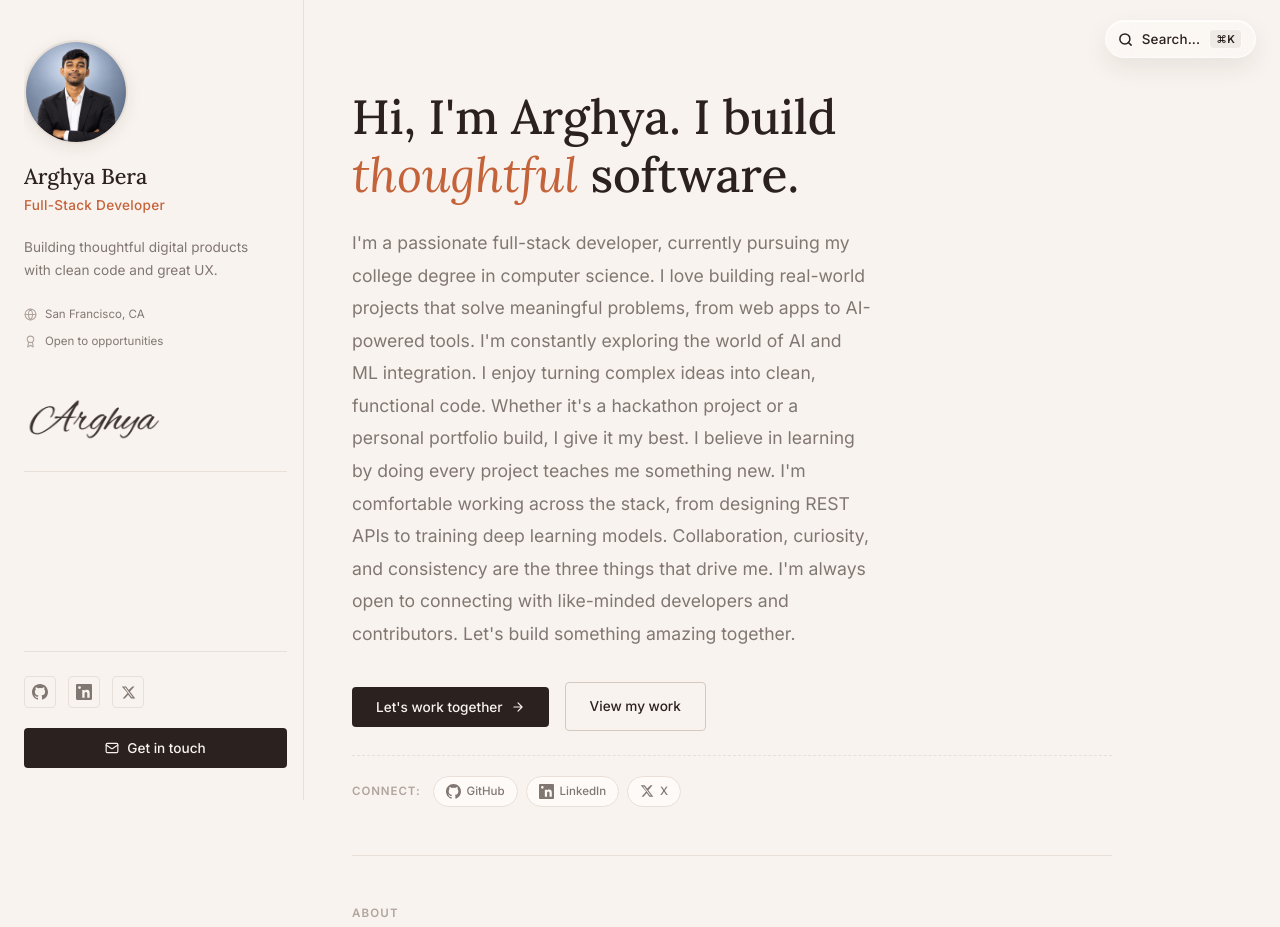
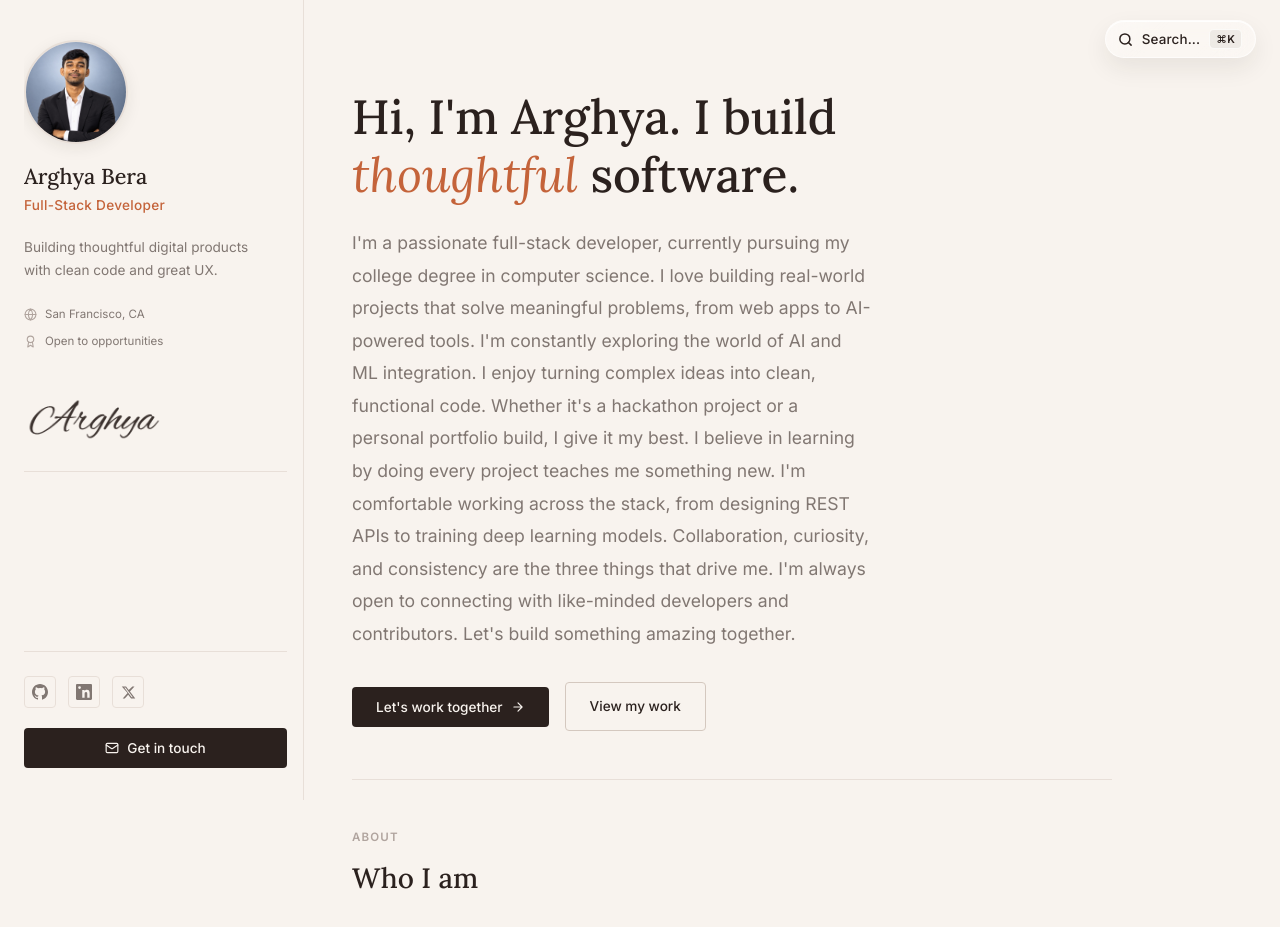
Before and after one commit to arghyabera007-hue/resume.me, a React (Vite) app: page / in a window 1280 px wide. Shown: the top 927 px of the page. Built offline with nearby package versions, Linux system fonts and the light colour scheme.

Commit message:
Remove extra connect links block from hero and contact sections

```diff
--- a/src/components/Contact.jsx
+++ b/src/components/Contact.jsx
@@ -1,6 +1,5 @@
 import { useState } from 'react';
 import { profile } from '../data/portfolio';
-import { IconGithub, IconLinkedin, IconX } from './SocialIcons';
 
 function validate(fields) {
   const errors = {};
@@ -155,42 +154,6 @@ export default function Contact() {
           {status === 'sending' ? 'Opening mail…' : 'Send message'}
         </button>
       </form>
-
-      <div className="contact__social">
-        <p className="contact__social-label">Connect directly via</p>
-        <div className="contact__social-links" aria-label="Social media profiles">
-          <a
-            href={profile.social.github}
-            target="_blank"
-            rel="noopener noreferrer"
-            className="contact__social-btn"
-            aria-label="GitHub profile"
-          >
-            <IconGithub size={16} />
-            <span>GitHub</span>
-          </a>
-          <a
-            href={profile.social.linkedin}
-            target="_blank"
-            rel="noopener noreferrer"
-            className="contact__social-btn"
-            aria-label="LinkedIn profile"
-          >
-            <IconLinkedin size={16} />
-            <span>LinkedIn</span>
-          </a>
-          <a
-            href={profile.social.x || profile.social.twitter}
-            target="_blank"
-            rel="noopener noreferrer"
-            className="contact__social-btn"
-            aria-label="X (Twitter) profile"
-          >
-            <IconX size={15} />
-            <span>X (Twitter)</span>
-          </a>
-        </div>
-      </div>
     </section>
   );
 }
--- a/src/components/Hero.jsx
+++ b/src/components/Hero.jsx
@@ -1,5 +1,4 @@
 import { profile } from '../data/portfolio';
-import { IconGithub, IconLinkedin, IconX } from './SocialIcons';
 
 function IconArrow() {
   return (
@@ -51,45 +50,6 @@ export default function Hero() {
           View my work
         </a>
       </div>
-
-      <div className="hero__social" aria-label="Social profiles">
-        <span className="hero__social-label">Connect:</span>
-        <div className="hero__social-links">
-          <a
-            href={profile.social.github}
-            target="_blank"
-            rel="noopener noreferrer"
-            className="hero__social-link"
-            aria-label="GitHub profile"
-            title="GitHub"
-          >
-            <IconGithub size={15} />
-            <span>GitHub</span>
-          </a>
-          <a
-            href={profile.social.linkedin}
-            target="_blank"
-            rel="noopener noreferrer"
-            className="hero__social-link"
-            aria-label="LinkedIn profile"
-            title="LinkedIn"
-          >
-            <IconLinkedin size={15} />
-            <span>LinkedIn</span>
-          </a>
-          <a
-            href={profile.social.x || profile.social.twitter}
-            target="_blank"
-            rel="noopener noreferrer"
-            className="hero__social-link"
-            aria-label="X (Twitter) profile"
-            title="X (Twitter)"
-          >
-            <IconX size={14} />
-            <span>X</span>
-          </a>
-        </div>
-      </div>
     </section>
   );
 }
--- a/src/index.css
+++ b/src/index.css
@@ -518,53 +518,6 @@ ol {
   background-color: var(--clr-bg-subtle);
 }
 
-.hero__social {
-  display: flex;
-  align-items: center;
-  flex-wrap: wrap;
-  gap: var(--sp-3);
-  margin-top: var(--sp-6);
-  padding-top: var(--sp-5);
-  border-top: 1px dashed var(--clr-border);
-}
-
-.hero__social-label {
-  font-size: var(--fs-xs);
-  font-weight: var(--fw-semi);
-  letter-spacing: 0.08em;
-  text-transform: uppercase;
-  color: var(--clr-text-faint);
-}
-
-.hero__social-links {
-  display: flex;
-  align-items: center;
-  gap: var(--sp-2);
-}
-
-.hero__social-link {
-  display: inline-flex;
-  align-items: center;
-  gap: 6px;
-  padding: 5px 12px;
-  font-size: var(--fs-xs);
-  font-weight: var(--fw-medium);
-  color: var(--clr-text-muted);
-  background-color: var(--clr-surface);
-  border: 1px solid var(--clr-border);
-  border-radius: var(--radius-full);
-  transition: all var(--t-fast);
-  text-decoration: none;
-}
-
-.hero__social-link:hover {
-  color: var(--clr-text);
-  border-color: var(--clr-accent);
-  background-color: #ffffff;
-  transform: translateY(-2px);
-  box-shadow: 0 4px 12px rgba(196, 99, 58, 0.12);
-}
-
 /* ── About ───────────────────────────────────────────────────────────────────── */
 .about__body {
   display: flex;
@@ -1013,52 +966,6 @@ ol {
   cursor: not-allowed;
 }
 
-.contact__social {
-  margin-top: var(--sp-8);
-  padding-top: var(--sp-6);
-  border-top: 1px solid var(--clr-border);
-  max-width: min(520px, 100%);
-}
-
-.contact__social-label {
-  font-size: var(--fs-xs);
-  font-weight: var(--fw-semi);
-  letter-spacing: 0.08em;
-  text-transform: uppercase;
-  color: var(--clr-text-faint);
-  margin-bottom: var(--sp-3);
-}
-
-.contact__social-links {
-  display: flex;
-  flex-wrap: wrap;
-  gap: var(--sp-3);
-}
-
-.contact__social-btn {
-  display: inline-flex;
-  align-items: center;
-  gap: var(--sp-2);
-  padding: var(--sp-2) var(--sp-4);
-  font-size: var(--fs-sm);
-  font-weight: var(--fw-medium);
-  color: var(--clr-text);
-  background-color: var(--clr-surface);
-  border: 1px solid var(--clr-border);
-  border-radius: var(--radius-md);
-  box-shadow: var(--shadow-xs);
-  transition: all var(--t-fast);
-  text-decoration: none;
-}
-
-.contact__social-btn:hover {
-  border-color: var(--clr-accent);
-  color: var(--clr-accent-dark);
-  background-color: #ffffff;
-  transform: translateY(-2px);
-  box-shadow: 0 6px 16px rgba(196, 99, 58, 0.12);
-}
-
 /* ── Wave Footer ─────────────────────────────────────────────────────────────── */
 .wave-footer {
   /* Break out of main-content's max-width so waves span full viewport */
```
Also changed, not shown: src/components/SocialIcons.jsx (line endings or trailing spaces).
